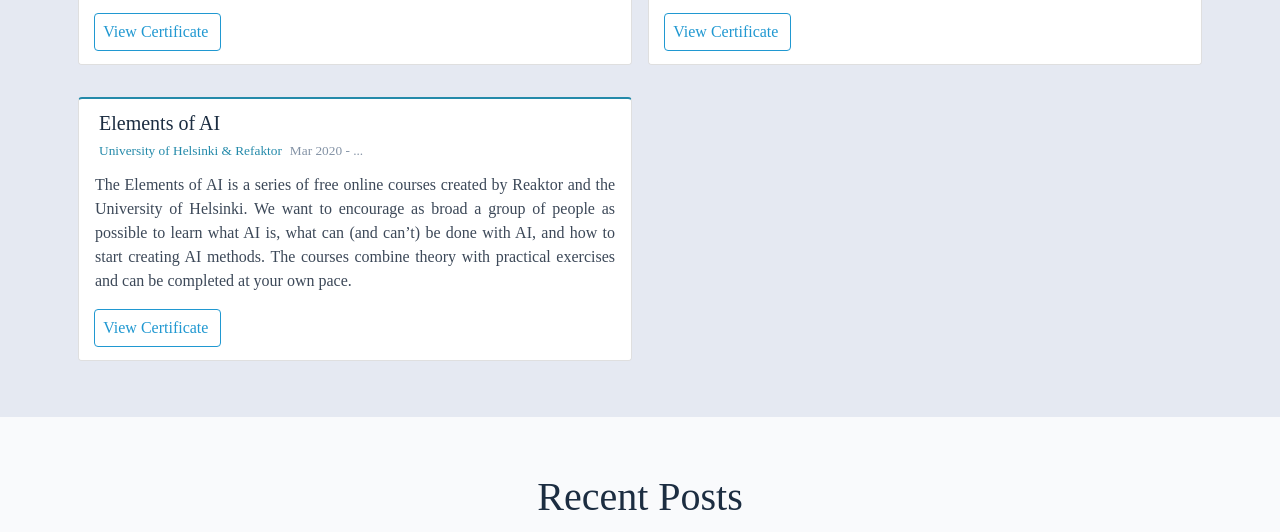
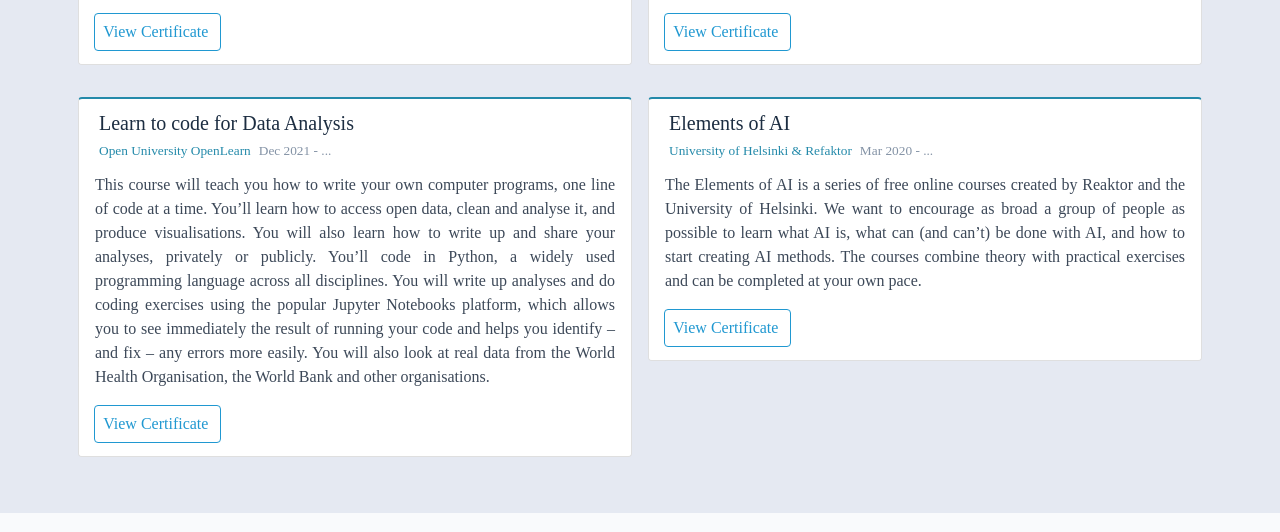
Before and after one commit to noaahhh/noaahhh.github.io, a plain HTML site: page index.html in a window 1280 px wide. Shown: the part 4968-5500 px from the top of the page. Drawn offline with Linux system fonts and the light colour scheme; no server answers; a web font is replaced by a local one.

Commit message:
added new accomplishment

```diff
--- a/index.html
+++ b/index.html
@@ -1522,6 +1522,27 @@
         <div class="col-md-12 col-lg-6 p-2">
   <div class="card mt-3">
     <div class="card-header">
+      <h5 class="card-title mb-0">Learn to code for Data Analysis</h5>
+      <div class="sub-title">
+        <span><a href="https://www.open.edu/openlearn" title="Open University OpenLearn" target="_blank" rel="noopener">Open University OpenLearn</a></span>
+        <span class="ml-2">Dec 2021 - ... </span>
+      </div>
+    </div>
+    <div class="card-body">
+      <p>This course will teach you how to write your own computer programs, one line of code at a time. You&rsquo;ll learn how to access open data, clean and analyse it, and produce visualisations. You will also learn how to write up and share your analyses, privately or publicly. You&rsquo;ll code in Python, a widely used programming language across all disciplines. You will write up analyses and do coding exercises using the popular Jupyter Notebooks platform, which allows you to see immediately the result of running your code and helps you identify – and fix – any errors more easily. You will also look at real data from the World Health Organisation, the World Bank and other organisations.</p>
+    </div>
+    <div class="card-footer">
+
+        <a class="btn btn-outline-info ml-1 pl-2 mb-2" href="https://drive.google.com/file/d/1PPnqs-ztowWMr-wh_w7vG5JY9zYmc1pI/view" target="_blank" rel="noopener" role="button">View Certificate</a>
+
+    </div>
+  </div>
+</div>
+
+
+        <div class="col-md-12 col-lg-6 p-2">
+  <div class="card mt-3">
+    <div class="card-header">
       <h5 class="card-title mb-0">Elements of AI</h5>
       <div class="sub-title">
         <span><a href="https://www.elementsofai.com" title="University of Helsinki &amp; Refaktor" target="_blank" rel="noopener">University of Helsinki &amp; Refaktor</a></span>
```
